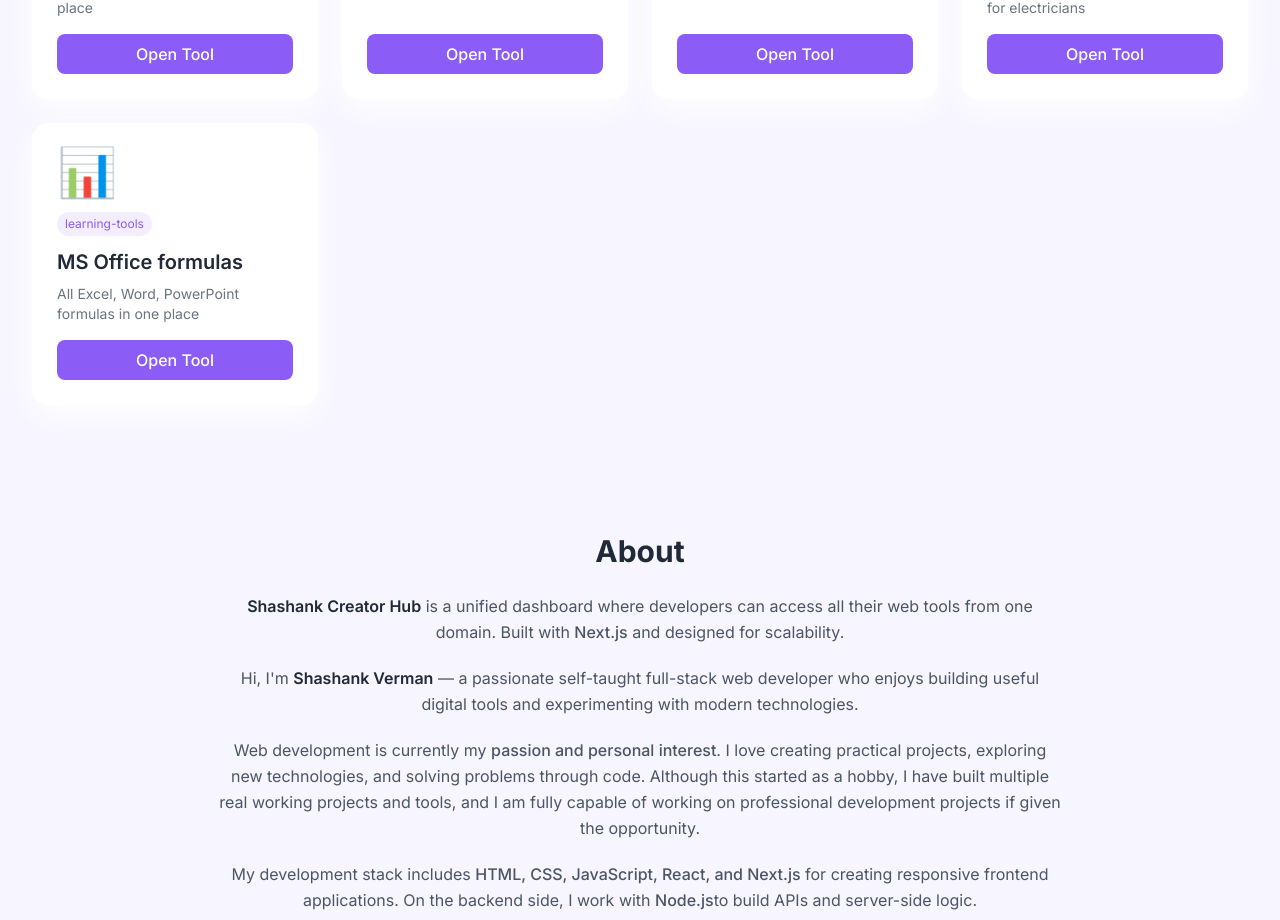
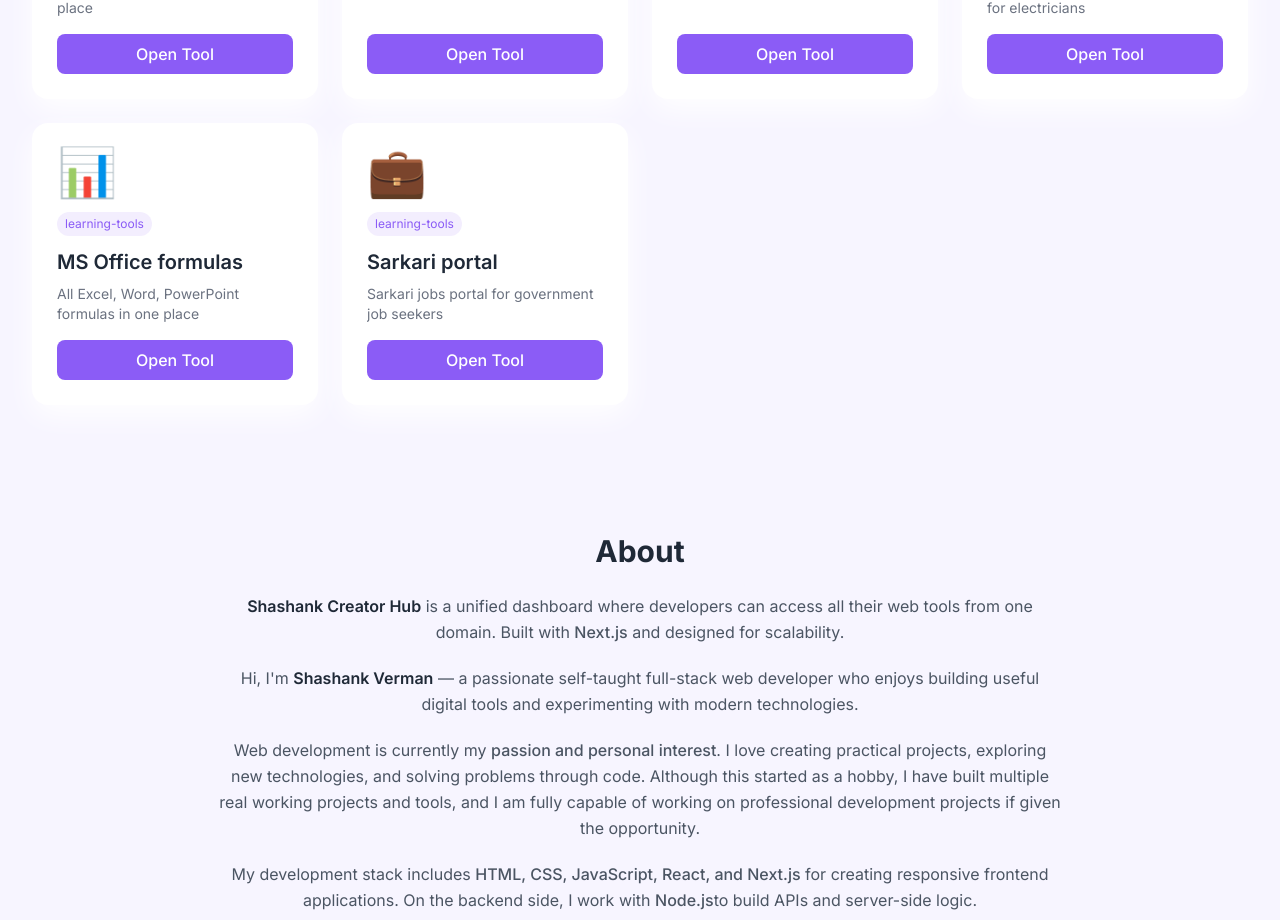
Before and after one commit to sanuverman0312-star/Creators-hub, a Next.js app: page / in a window 1280 px wide. Shown: the part 1117-2037 px from the top of the page. Built offline with nearby package versions, Linux system fonts and the light colour scheme.

Commit message:
sarkari portal added

```diff
--- a/components/ToolCard.tsx
+++ b/components/ToolCard.tsx
@@ -21,6 +21,7 @@ const toolUrls: { [key: string]: string } = {
   colors: "https://shashank-vault.vercel.app",
   electrician: "http://smartelectrician.in/",
   msoffice: "https://ms-office-nine.vercel.app",
+  sarkari: "https://sarkari-jobs-portal.vercel.app",
 };
 
 export default function ToolCard({ name, description, icon, slug, category }: ToolCardProps) {
--- a/data/tools.json
+++ b/data/tools.json
@@ -79,5 +79,14 @@
   "description": "All Excel, Word, PowerPoint formulas in one place",
   "icon": "📊",
   "category": "learning-tools"
+},
+ {
+  "id": 10,
+  "name": "Sarkari portal",
+  "slug": "sarkari",
+  "url": "https://sarkari-jobs-portal.vercel.app/",
+  "description": "Sarkari jobs portal for government job seekers",
+  "icon": "💼",
+  "category": "learning-tools"
 }
 ]
```
